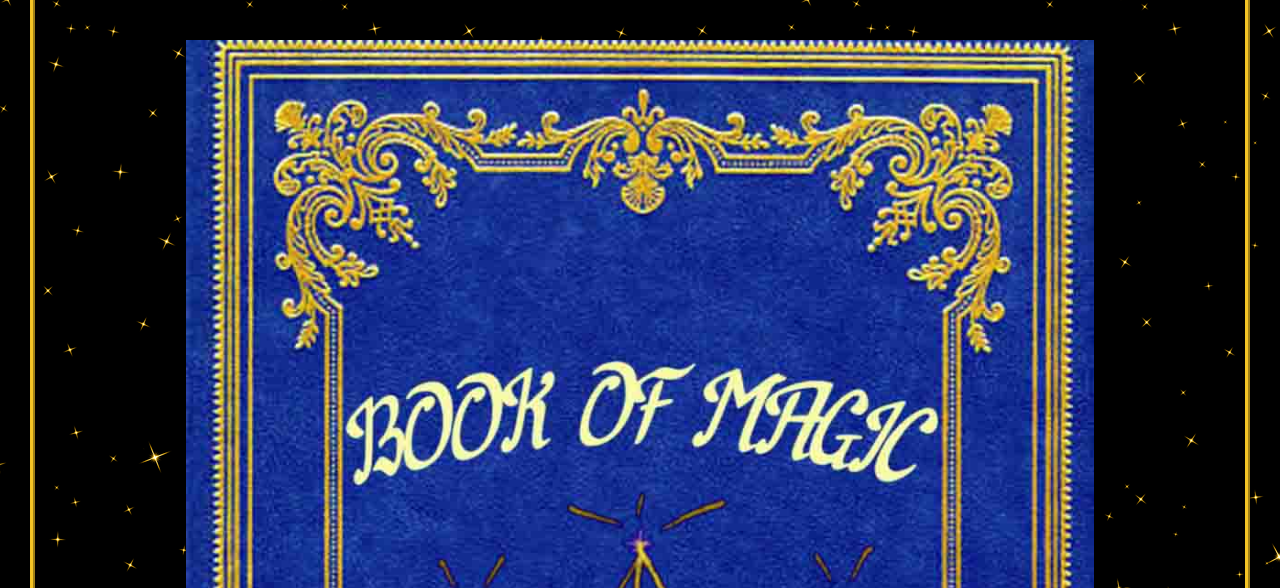
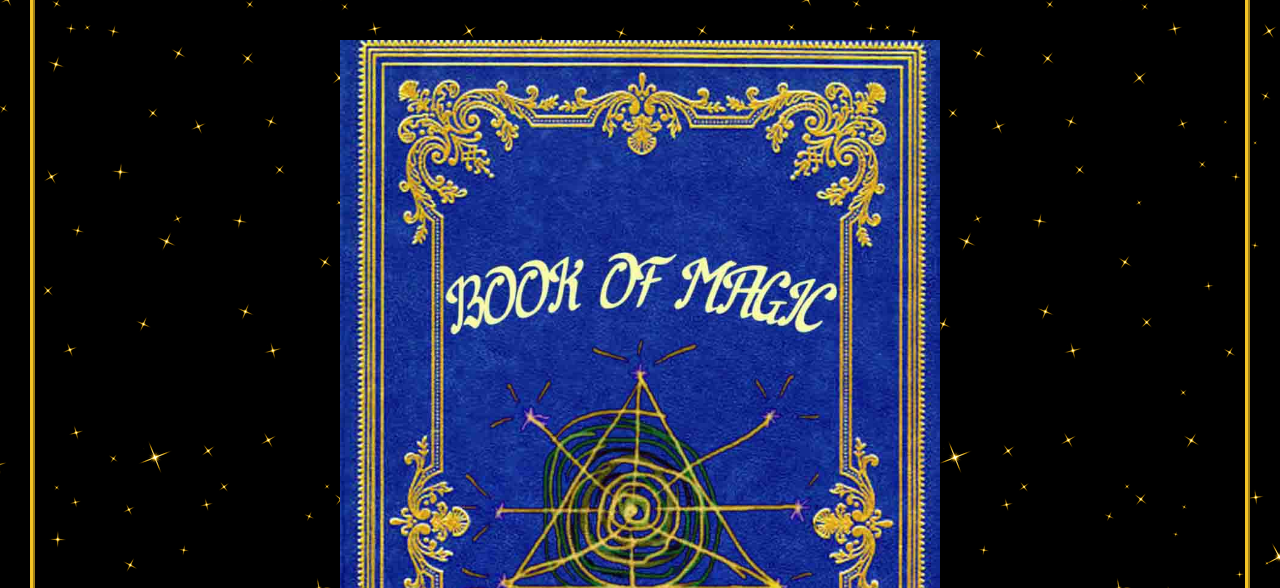
Before and after one commit to Merktality/BookofMagic, a plain HTML site: page index.html in a window 1280 px wide. Shown: the part 212-800 px from the top of the page. Drawn offline with Linux system fonts and the light colour scheme.

Commit message:
Update index.html

```diff
--- a/index.html
+++ b/index.html
@@ -16,7 +16,7 @@
 </head>
 <body style="background-image:url('images/sparkle.gif');background-color:black;border:5px ridge #f4c425;text-align:center;margin:30px;">
 	<h1 style="color:#f4c425;padding:50px;font-size:400%;font-family:cursive;">Book of Magic</h1>
-	<p><img src="images/BoM.jpg" style="width:75%;align-center;"></p>
+	<p><img src="images/BoM.jpg" style="width:600px;align-center;"></p>
 	<br>
 	<p style="color:#f4c425;font-size:200%;font-family:cursive;"> Presented by Nonchalant, E.T., and LongSleeve </p>
 	<br>
```
